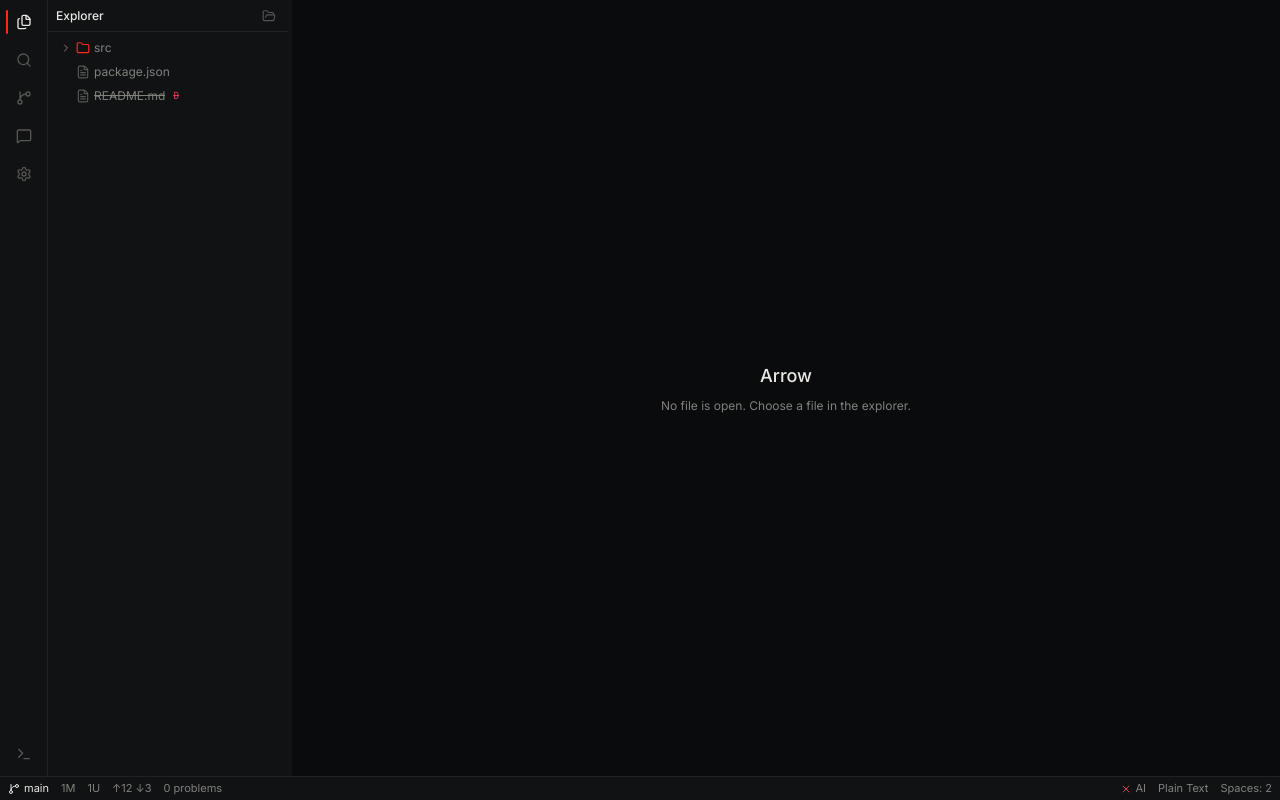
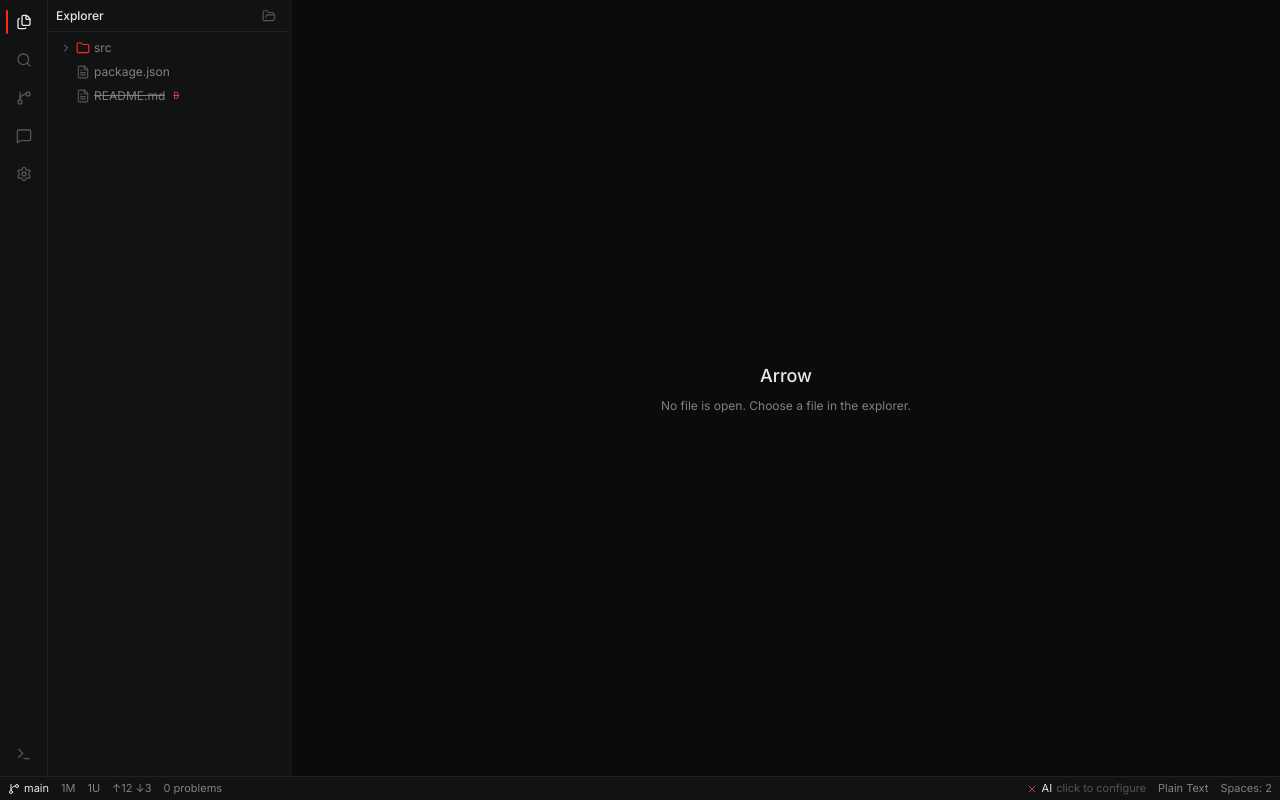
Before and after one commit to paramcodes/arrow, a React (Vite) app in the folder apps/desktop/: page / in a window 1280 px wide. Built offline with nearby package versions, Linux system fonts and the light colour scheme.

Commit message:
feat(status-bar): the first run of the reader routes to the settings of the AI

```diff
--- a/apps/desktop/src/components/layout/StatusBar.tsx
+++ b/apps/desktop/src/components/layout/StatusBar.tsx
@@ -7,6 +7,7 @@ import { aiConnectionState } from "../editor/ghostTextMachine";
 import { useGhostTextStatus } from "../editor/useGhostTextStatus";
 import { useAiStore } from "../../stores/ai";
 import { useEditorStore } from "../../stores/editor";
+import { useOverlayStore } from "../../stores/overlay";
 import { useProjectStore } from "../../stores/project";
 import { useSettingsStore } from "../../stores/settings";
 
@@ -43,6 +44,7 @@ export function StatusBar() {
   const provider = useAiStore((state) => state.provider);
   const hasKey = useAiStore((state) => state.hasKey);
   const setHasKey = useAiStore((state) => state.setHasKey);
+  const openSettings = useOverlayStore((state) => state.openSettings);
   const ghostText = useGhostTextStatus();
   const ai = aiConnectionState(ghostText, hasKey);
 
@@ -93,14 +95,27 @@ export function StatusBar() {
                 : "The AI feature is ready"
           }
         >
-          {ai === "loading" ? (
-            <Circle className="h-3 w-3 text-accent" />
-          ) : ai === "ready" ? (
-            <Check className="h-3 w-3 text-success" />
+          {ai === "no-key" ? (
+            <button
+              className="flex items-center gap-1 text-ink hover:text-accent"
+              data-testid="status-ai-configure"
+              onClick={openSettings}
+              type="button"
+            >
+              <X className="h-3 w-3 text-error" />
+              AI
+              <span className="text-ink-tertiary">click to configure</span>
+            </button>
           ) : (
-            <X className="h-3 w-3 text-error" />
+            <>
+              {ai === "loading" ? (
+                <Circle className="h-3 w-3 text-accent" />
+              ) : (
+                <Check className="h-3 w-3 text-success" />
+              )}
+              AI
+            </>
           )}
-          AI
         </span>
         <span data-testid="status-language">{languageLabel(languageId)}</span>
         <span data-testid="status-tab-size">Spaces: {tabSize}</span>
```
